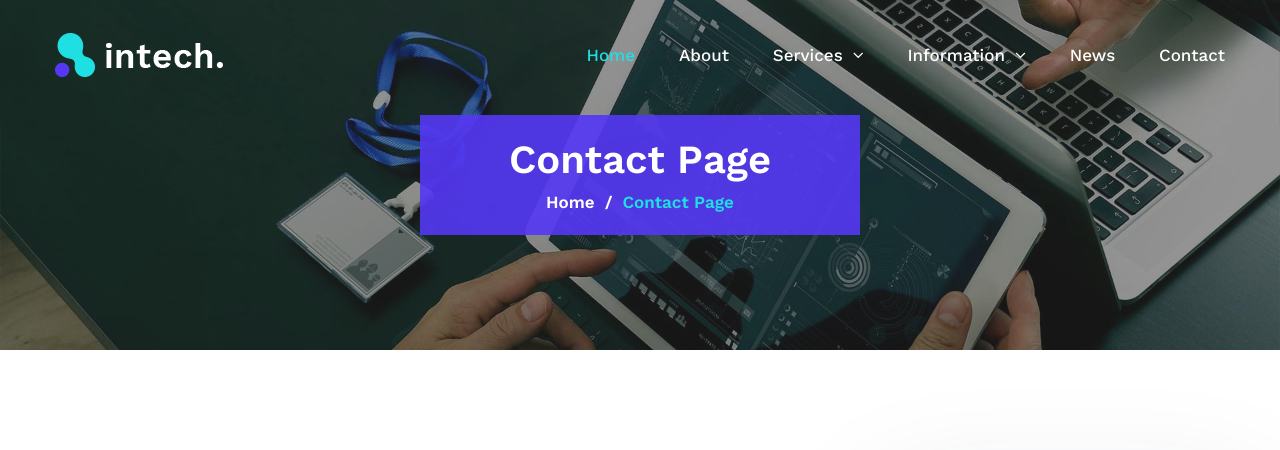
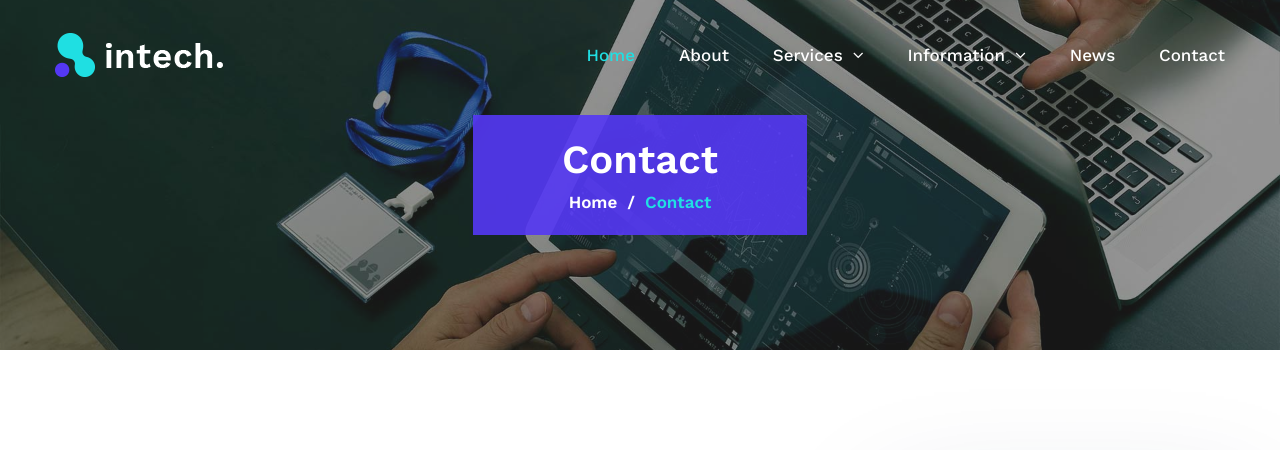
Before and after one commit to sikindra/dnc, a Django app: page /contact/ in a window 1280 px wide. Shown: the top 450 px of the page. Run offline with Django 4.2, Linux system fonts and the light colour scheme; some libraries are stand-ins or nearby versions.

Commit message:
first comment

```diff
--- a/templates/contact.html
+++ b/templates/contact.html
@@ -2,10 +2,10 @@
  <section class="inner-banner">
             <div class="container">
                 <div class="inner-banner__content-wrap">
-                    <h2 class="inner-banner__title">Contact Page</h2><!-- /.inner-banner__title -->
+                    <h2 class="inner-banner__title">Contact </h2><!-- /.inner-banner__title -->
                     <ul class="thm-breadcrumb list-unstyled">
                         <li><a href="index.html">Home</a></li>
-                        <li class="active"><a href="contact.html">Contact Page</a></li>
+                        <li class="active"><a href="contact.html">Contact </a></li>
                     </ul><!-- /.thm-breadcrumb -->
                 </div><!-- /.inner-banner__content-wrap -->
             </div><!-- /.container -->
```
